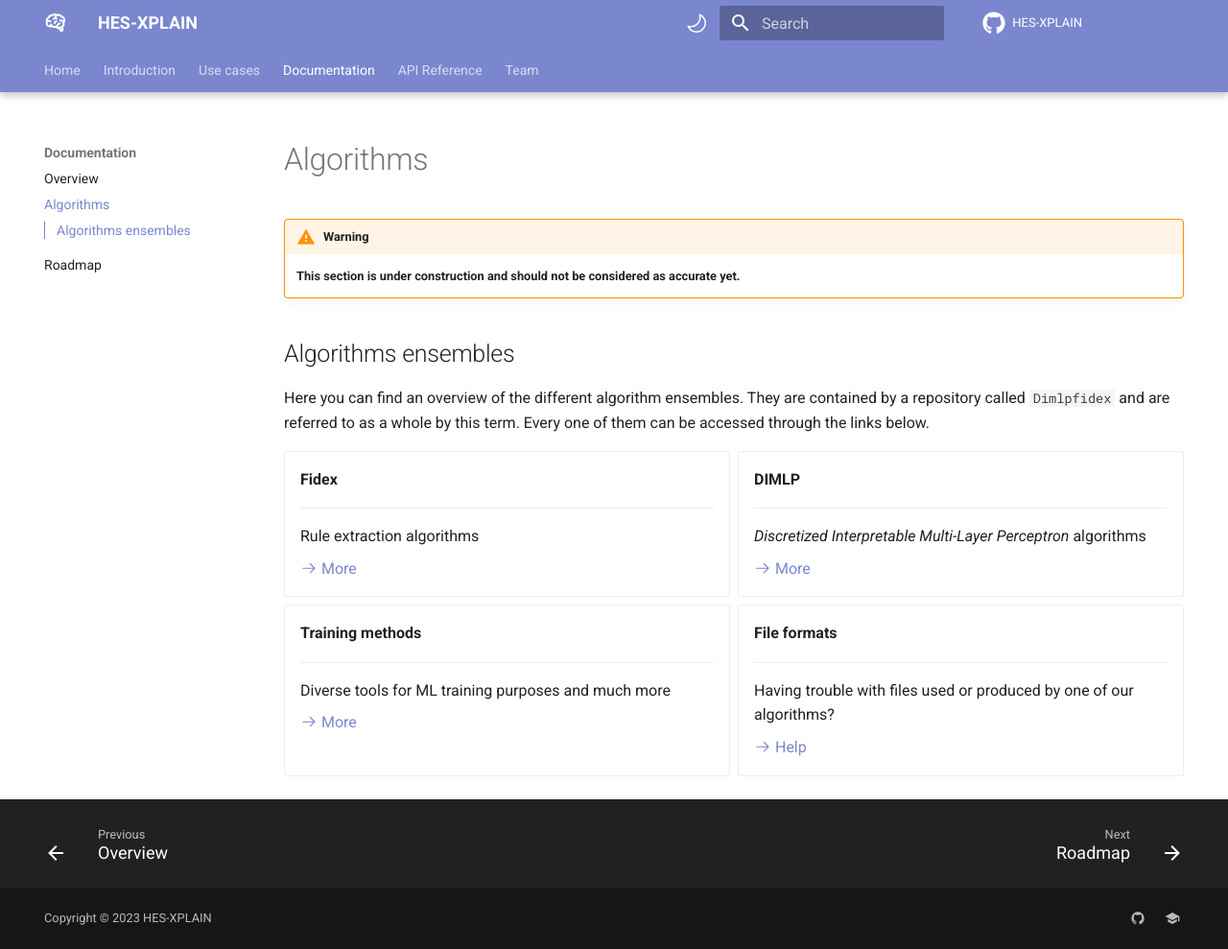
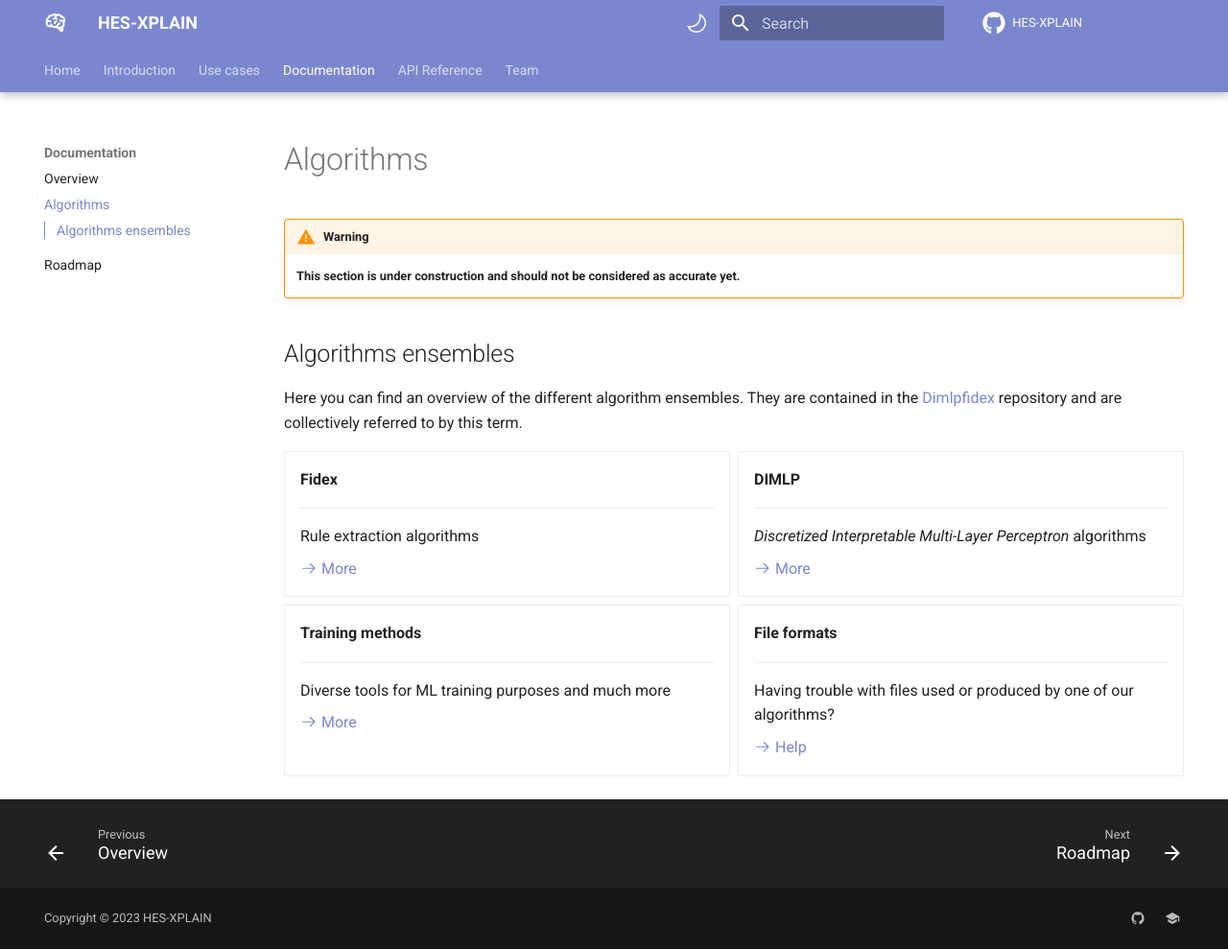
Before and after one commit to HES-XPLAIN/hes-xplain.github.io, an MkDocs documentation site: the page built from docs/documentation/algorithms.md, in a window 1280 px wide and 989 px high. Shown: the whole window at 96% size. Built offline with MkDocs 1.6.1 and Material for MkDocs 9.7.7, drawn with Linux system fonts in a browser that asks for light colours; comment, search, counter and statistics services are not loaded.

Commit message:
Added link to Dimlpfidex repo and reworded sentence

```diff
--- a/docs/documentation/algorithms.md
+++ b/docs/documentation/algorithms.md
@@ -5,7 +5,7 @@
 
 ## Algorithms ensembles
 
-Here you can find an overview of the different algorithm ensembles. They are contained by a repository called `Dimlpfidex` and are referred to as a whole by this term. Every one of them can be accessed through the links below.
+Here you can find an overview of the different algorithm ensembles. They are contained in the [Dimlpfidex](https://github.com/HES-XPLAIN/dimlpfidex) repository and are collectively referred to by this term.
 
 <div class="grid cards" markdown>
 
```
